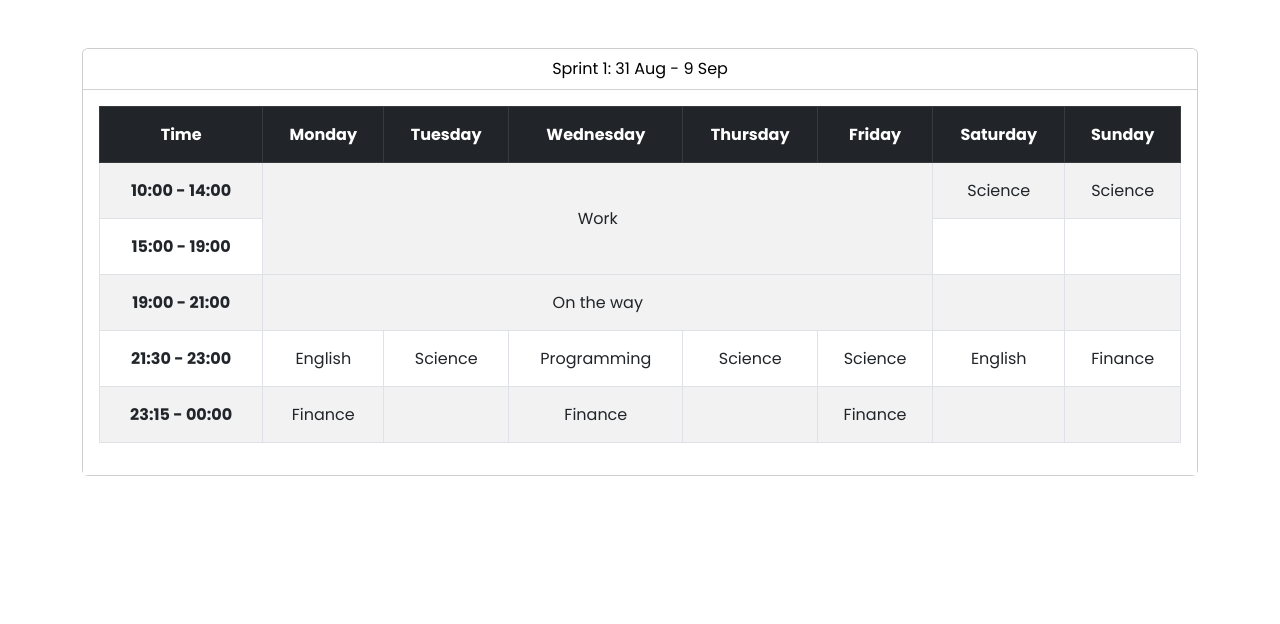
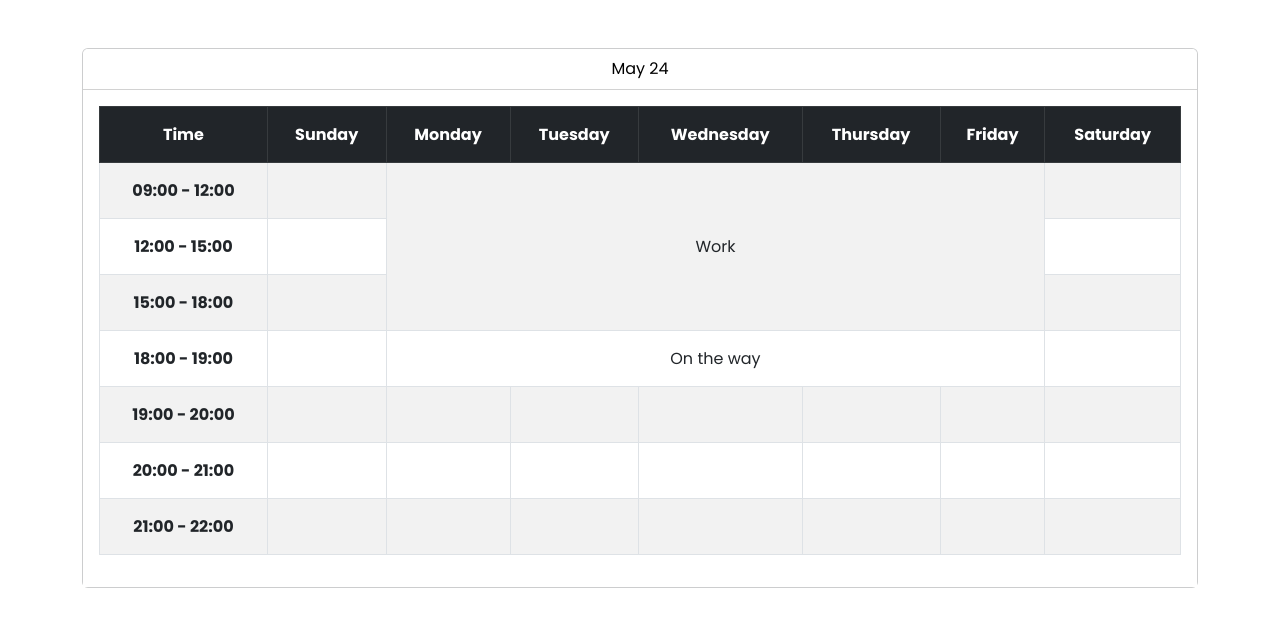
Before and after one commit to gcrabe/self-schedule-html, a plain HTML site: page index.html in a window 1280 px wide. Drawn offline with nearby package versions, Linux system fonts and the light colour scheme.

Commit message:
SESCHTML-03

```diff
--- a/index.html
+++ b/index.html
@@ -30,59 +30,73 @@
 <body>
 	<div class="container py-5">
 		<div class="card text-bg-light mb-3">
-			<div class="card-header text-center">Sprint 1: 31 Aug - 9 Sep</div>
+			<div class="card-header text-center">May 24</div>
 			<div class="card-body">
 				<table class="table table-striped table-bordered text-center">
 					<thead class="table-dark">
 						<tr>
 							<th scope="col">Time</th>
+							<th scope="col">Sunday</th>
 							<th scope="col">Monday</th>
 							<th scope="col">Tuesday</th>
 							<th scope="col">Wednesday</th>
 							<th scope="col">Thursday</th>
 							<th scope="col">Friday</th>
 							<th scope="col">Saturday</th>
-							<th scope="col">Sunday</th>
 						</tr>
 					</thead>
 					<tbody>
 						<tr>
-							<th scope="row">10:00 - 14:00</th>
-							<td rowspan="2" colspan="5"
+							<th scope="row">09:00 - 12:00</th>
+							<td></td>
+							<td rowspan="3" colspan="5"
 								style="text-aligh:center; vertical-align: middle;">Work
 							</td>
-							<td>Science</td>
-							<td>Science</td>
-
+							<td></td>
 						</tr>
 						<tr>
-							<th scope="row">15:00 - 19:00</th>
+							<th scope="row">12:00 - 15:00</th>
 							<td></td>
 							<td></td>
 						</tr>
 						<tr>
-							<th scope="row">19:00 - 21:00</th>
-							<td colspan="5" style="text-aligh:center">On the way</td>
+							<th scope="row">15:00 - 18:00</th>
 							<td></td>
 							<td></td>
 						</tr>
 						<tr>
-							<th scope="row">21:30 - 23:00</th>
-							<td>English</td>
-							<td>Science</td>
-							<td>Programming</td>
-							<td>Science</td>
-							<td>Science</td>
-							<td>English</td>
-							<td>Finance</td>
+							<th scope="row">18:00 - 19:00</th>
+							<td></td>
+							<td colspan="5" style="text-aligh:center">On the way</td>
+							<td></td>
 						</tr>
 						<tr>
-							<th scope="row">23:15 - 00:00</th>
-							<td>Finance</td>
+							<th scope="row">19:00 - 20:00</th>
 							<td></td>
-							<td>Finance</td>
 							<td></td>
-							<td>Finance</td>
+							<td></td>
+							<td></td>
+							<td></td>
+							<td></td>
+							<td></td>
+						</tr>
+						<tr>
+							<th scope="row">20:00 - 21:00</th>
+							<td></td>
+							<td></td>
+							<td></td>
+							<td></td>
+							<td></td>
+							<td></td>
+							<td></td>
+						</tr>
+						<tr>
+							<th scope="row">21:00 - 22:00</th>
+							<td></td>
+							<td></td>
+							<td></td>
+							<td></td>
+							<td></td>
 							<td></td>
 							<td></td>
 						</tr>
```
